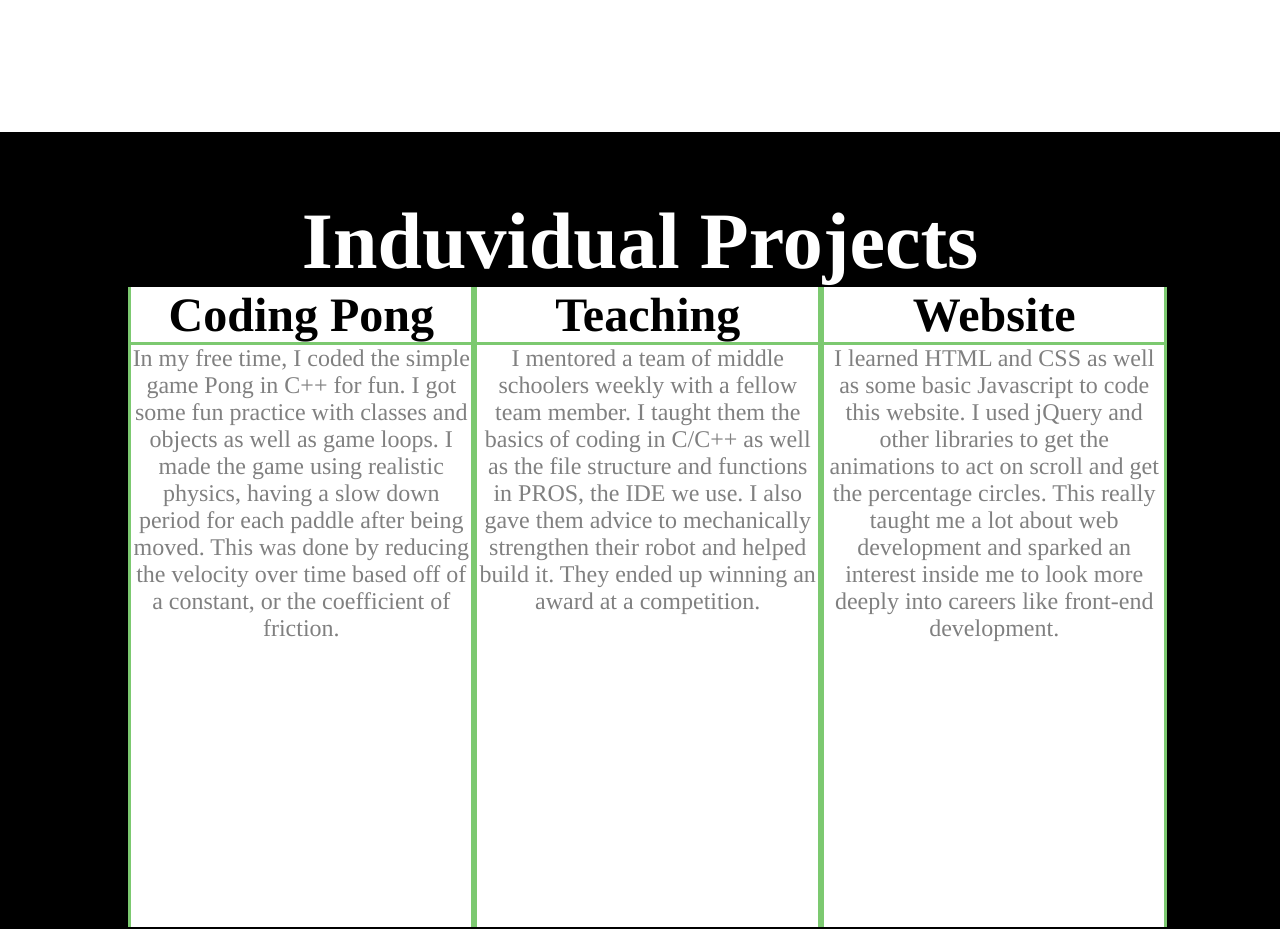
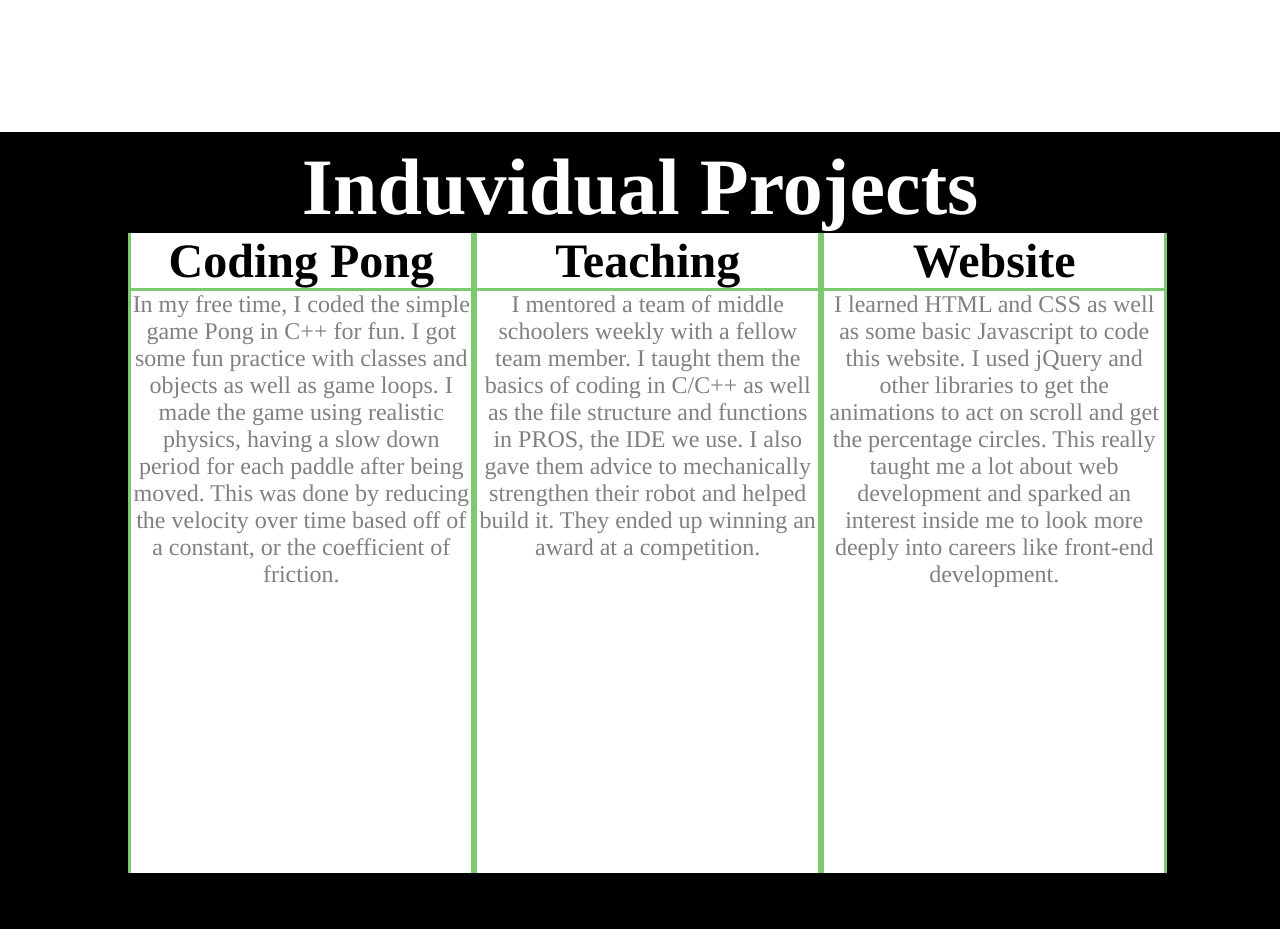
Before and after one commit to shivamdaboss/Shivam.Agrawal, a plain HTML site: page index.html in a window 1280 px wide. Shown: the part 3640-4569 px from the top of the page. Drawn offline with nearby package versions, Linux system fonts and the light colour scheme.

Commit message:
Update index.css

```diff
--- a/index.css
+++ b/index.css
@@ -460,12 +460,12 @@ nav a:hover{
 }
 
 .indContainer{
-  height: 110vh;
+  height: 100vh;
   width: 100%;
   background-color: black;
 }
 .indContainer h1{
-  padding-top: 5%;
+  padding-top: 10px;
   color: white;
   font-family: Avenir, Times, Serif;
   text-align: center;
```
